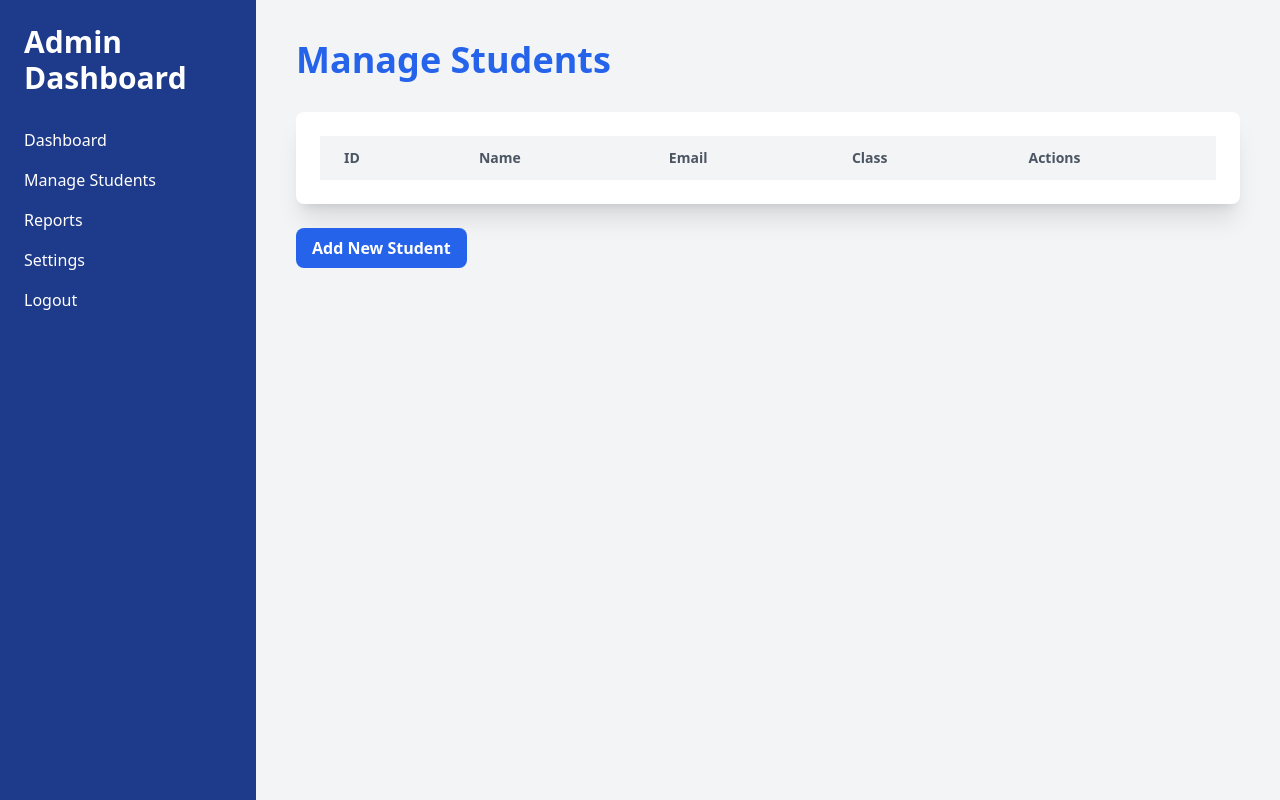
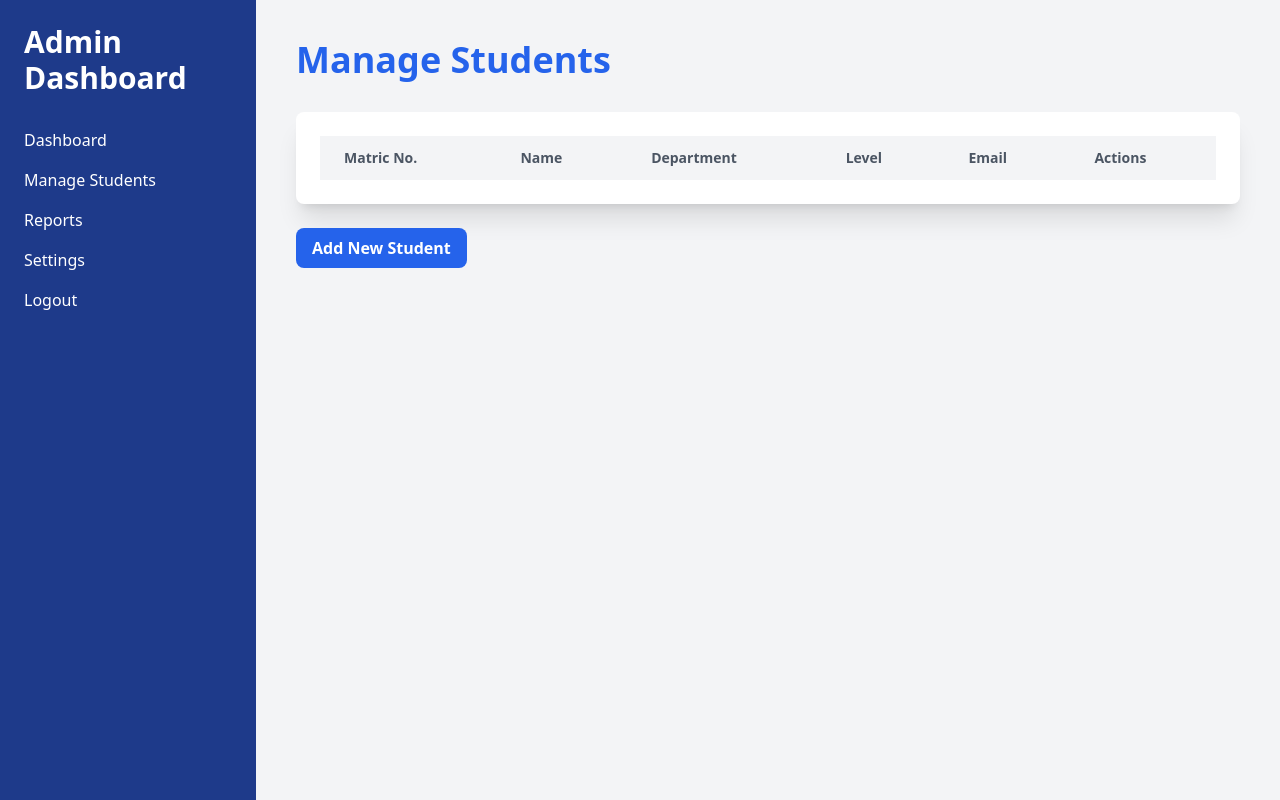
Before and after one commit to Saminu3110c/attendance-system, a PHP site: page /admin.php in a window 1280 px wide. Run offline with PHP 8.4, Linux system fonts and the light colour scheme; data that the repository does not hold is empty; some libraries are stand-ins or nearby versions.

Commit message:
In progress

```diff
--- a/admin.php
+++ b/admin.php
@@ -38,23 +38,25 @@ $students = $pdo->query("SELECT * FROM students")->fetchAll(PDO::FETCH_ASSOC);
             <table class="min-w-full divide-y divide-gray-200">
                 <thead class="bg-gray-100">
                     <tr>
-                        <th class="px-6 py-3 text-left text-sm font-semibold text-gray-600">ID</th>
+                        <th class="px-6 py-3 text-left text-sm font-semibold text-gray-600">Matric No.</th>
                         <th class="px-6 py-3 text-left text-sm font-semibold text-gray-600">Name</th>
+                        <th class="px-6 py-3 text-left text-sm font-semibold text-gray-600">Department</th>
+                        <th class="px-6 py-3 text-left text-sm font-semibold text-gray-600">Level</th>
                         <th class="px-6 py-3 text-left text-sm font-semibold text-gray-600">Email</th>
-                        <th class="px-6 py-3 text-left text-sm font-semibold text-gray-600">Class</th>
                         <th class="px-6 py-3 text-left text-sm font-semibold text-gray-600">Actions</th>
                     </tr>
                 </thead>
                 <tbody class="bg-white divide-y divide-gray-200">
                     <?php foreach ($students as $student): ?>
                         <tr>
-                            <td class="px-6 py-4"><?= htmlspecialchars($student['id']) ?></td>
+                            <td class="px-6 py-4"><?= htmlspecialchars($student['student_id']) ?></td>
                             <td class="px-6 py-4"><?= htmlspecialchars($student['name']) ?></td>
+                            <td class="px-6 py-4"><?= htmlspecialchars($student['department']) ?></td>
+                            <td class="px-6 py-4"><?= htmlspecialchars($student['level']) ?></td>
                             <td class="px-6 py-4"><?= htmlspecialchars($student['email']) ?></td>
-                            <td class="px-6 py-4"><?= htmlspecialchars($student['class']) ?></td>
                             <td class="px-6 py-4">
-                                <a href="edit_student.php?id=<?= $student['id'] ?>" class="text-blue-600 hover:underline">Edit</a> |
-                                <a href="delete_student.php?id=<?= $student['id'] ?>" class="text-red-600 hover:underline">Delete</a>
+                                <a href="edit_student.php?id=<?= $student['student_id'] ?>" class="text-blue-600 hover:underline">Edit</a> |
+                                <a href="delete_student.php?id=<?= $student['student_id'] ?>" class="text-red-600 hover:underline">Delete</a>
                             </td>
                         </tr>
                     <?php endforeach; ?>
--- a/db.php
+++ b/db.php
@@ -3,7 +3,7 @@
 $host = "localhost";
 $user = "root";
 $password = "";
-$dbname = "attendance_system";
+$dbname = "attendance_system_test";
 
 try {
     $pdo = new PDO("mysql:host=$host;dbname=$dbname", $user, $password);
```
Also changed, not shown: db_design.txt (+9 -0 lines), register.php (+9 -14 lines), README.md (added).
